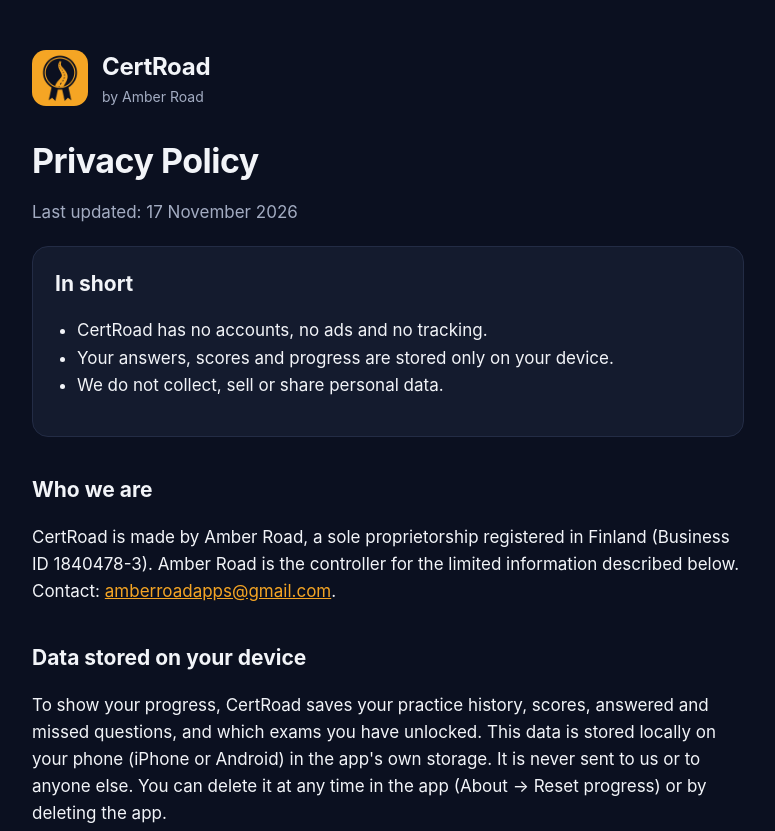
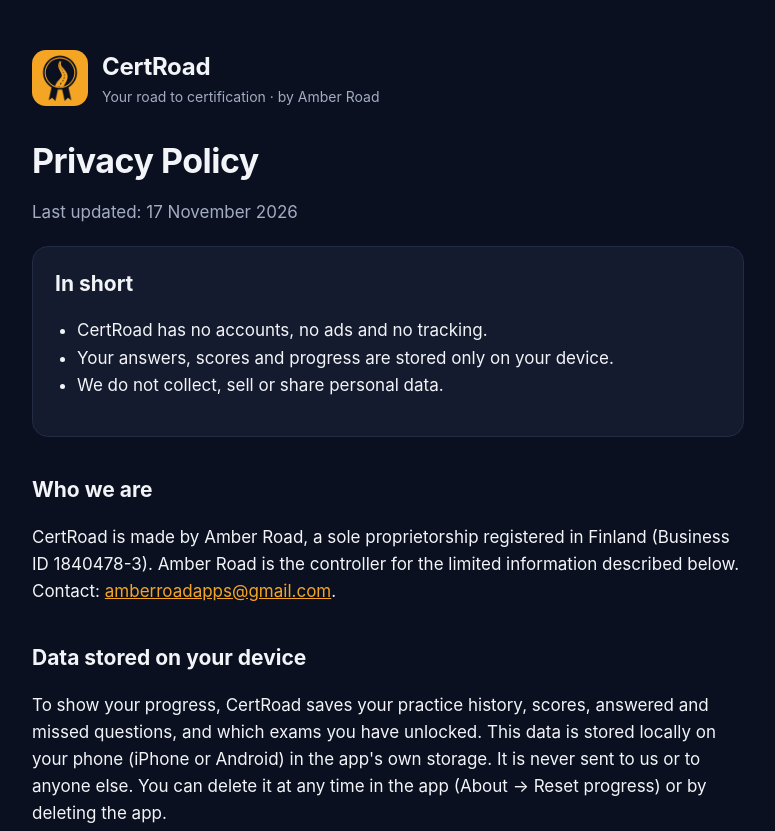
Before and after one commit to lasse33500/amberroad, a plain HTML site: page certroad/privacy.html in a window 1280 px wide. Shown: the top 831 px of the page, without its empty margins (252-1027 px from the left). Drawn offline with Linux system fonts and the light colour scheme.

Commit message:
Tagline: Your road to certification
Co-Authored-By: Claude Opus 5.5 <noreply@anthropic.com>
Claude-Session: https://claude.ai/code/session_01KkBAwWCyWzXLoen54jSXFW

```diff
--- a/certroad/privacy.html
+++ b/certroad/privacy.html
@@ -14,7 +14,7 @@
     <img src="icon-256.png" alt="CertRoad app icon">
     <div>
       <div class="name">CertRoad</div>
-      <div class="by">by Amber Road</div>
+      <div class="by">Your road to certification · by Amber Road</div>
     </div>
   </header>
 
```
Also changed, not shown: certroad/support.html (+1 -1 lines), index.html (+1 -1 lines).
